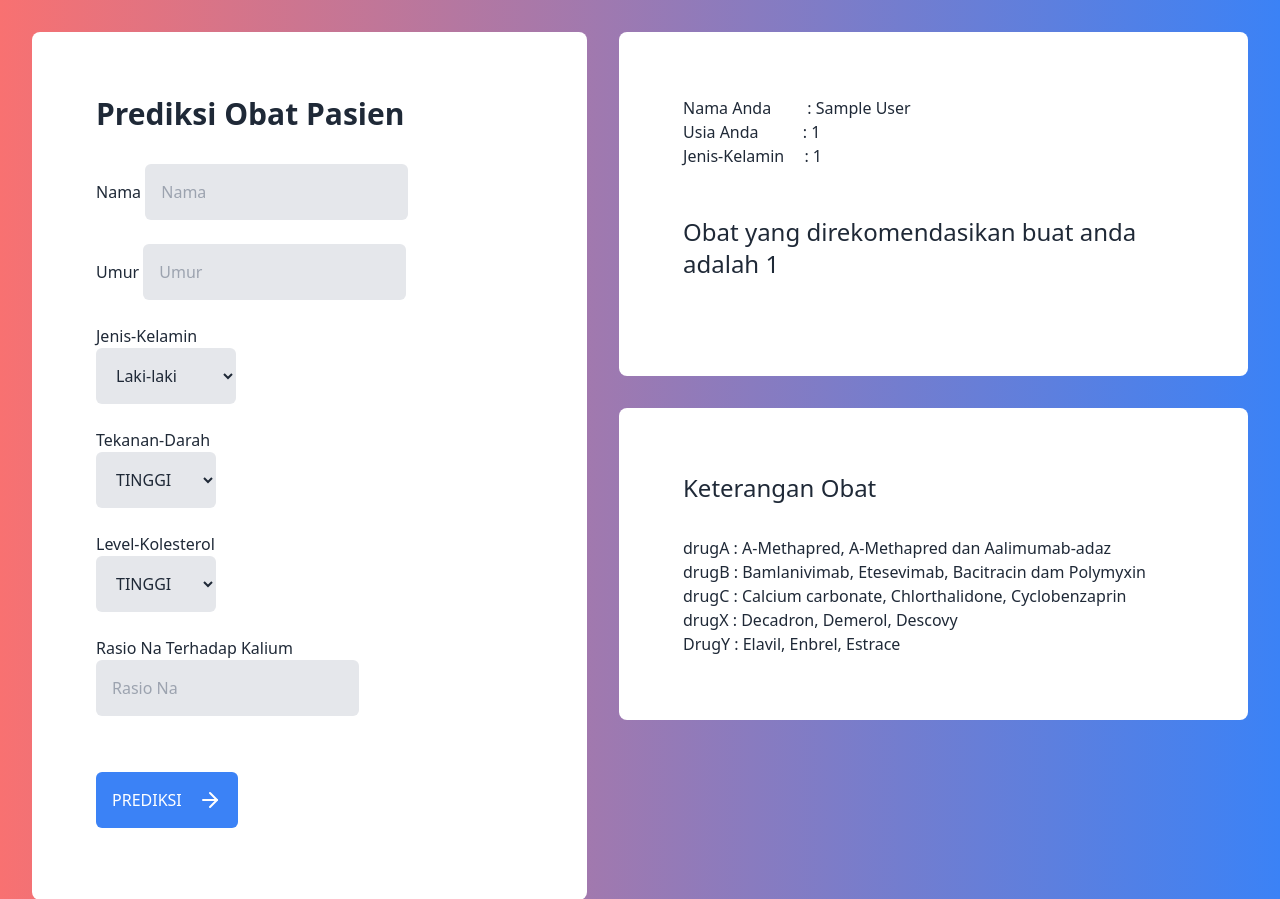
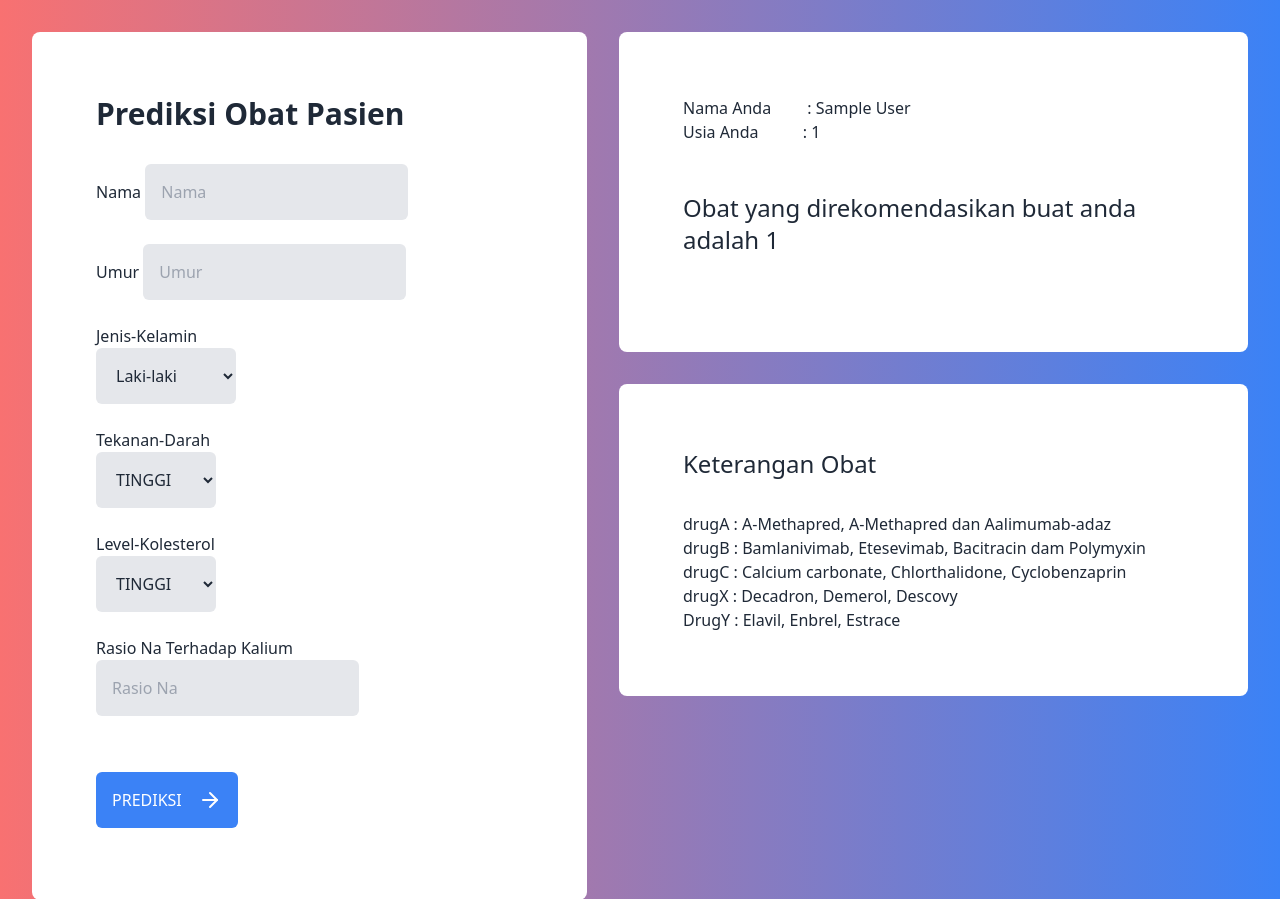
Before and after one commit to Reishi182/prediksi, a Flask app: page / in a window 1280 px wide. Shown: the top 899 px of the page. Run offline with Flask 2, Linux system fonts and the light colour scheme; the visitor is signed in with stand-in values (Sample User, id 1); some libraries are stand-ins or nearby versions.

Commit message:
Update drug.html

```diff
--- a/templates/drug.html
+++ b/templates/drug.html
@@ -9,7 +9,7 @@
             rel="stylesheet"
         />
 
-    <title>Website Prediksi Obat Pasien</title>
+    <title>WebApp Prediksi Obat Pasien</title>
 	</head>
 <body
         class="
@@ -151,8 +151,7 @@
 		<section class="mt-8 h-full flex-auto rounded-lg md:mt-0 md:ml-8">
             <div class="bg-white p-16 rounded-lg">
 		<h3>Nama Anda &ensp;&ensp;&ensp;&ensp;:  {{session['name']}}</h3>
-		<h3>Usia Anda &emsp;&ensp;&emsp;:  {{session['age']}}</h3>
-		<h3>Jenis-Kelamin &emsp;:  {{session['gender']}}</h3>	<br><br>
+		<h3>Usia Anda &emsp;&ensp;&emsp;:  {{session['age']}}</h3><br><br>
         <h1 class="text-2xl mb-8">Obat yang direkomendasikan buat anda adalah {{session['result']}}</h1>
 			</div>
 	</div>
```
